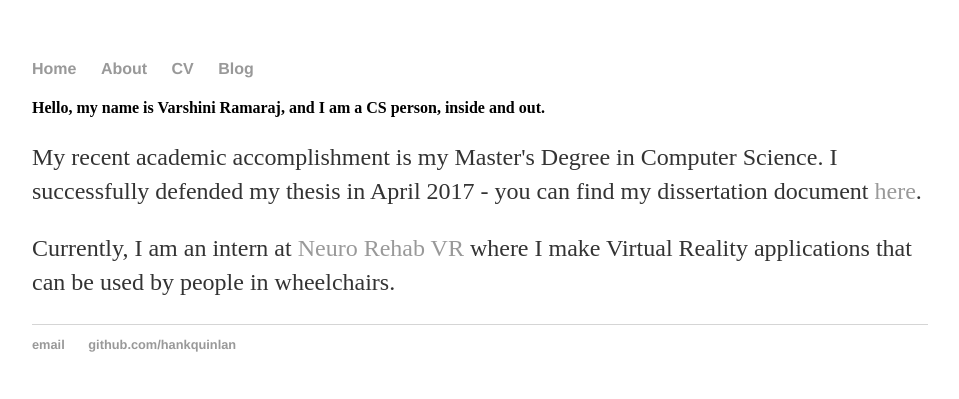
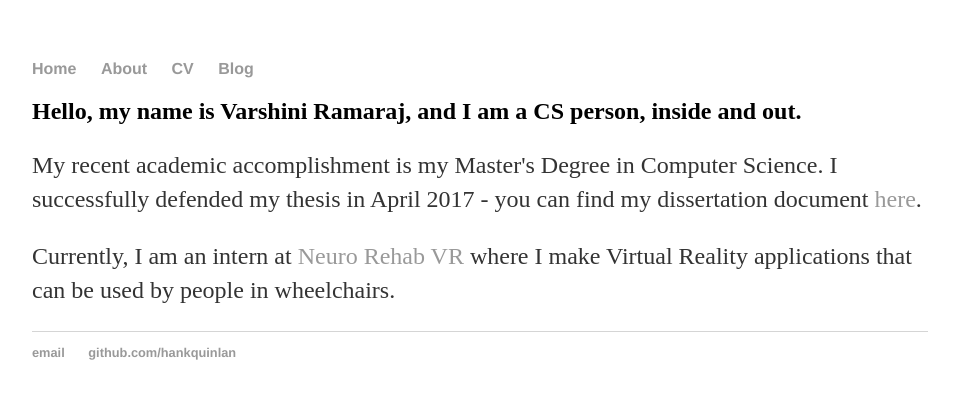
Before and after one commit to varshinir93/varshinir93.github.io, a Jekyll site: the page built from about/index.html, in a window 1280 px wide. Shown: the top 399 px of the page, without its empty margins (160-1119 px from the left). Built offline with Jekyll 4.4.1, drawn with Linux system fonts in a browser that asks for light colours.

```diff
--- a/about/index.html
+++ b/about/index.html
@@ -3,7 +3,7 @@ layout: default
 title: About Me - Varshini R
 ---
 <div class="blurb">
-	<h4> Hello, my name is Varshini Ramaraj, and I am a CS person, inside and out.</h4>
+	<h2> Hello, my name is Varshini Ramaraj, and I am a CS person, inside and out.</h2>
   <p> My recent academic accomplishment is my Master's Degree in Computer Science. I successfully defended my thesis in April 2017 - you can find my dissertation document <a href="http://hdl.handle.net/10735.1/5462">here</a>.</p>
 
   <p> Currently, I am an intern at <a href="http://neurorehabvr.com">Neuro Rehab VR</a> where I make Virtual Reality applications that can be used by people in wheelchairs.</p>
```
